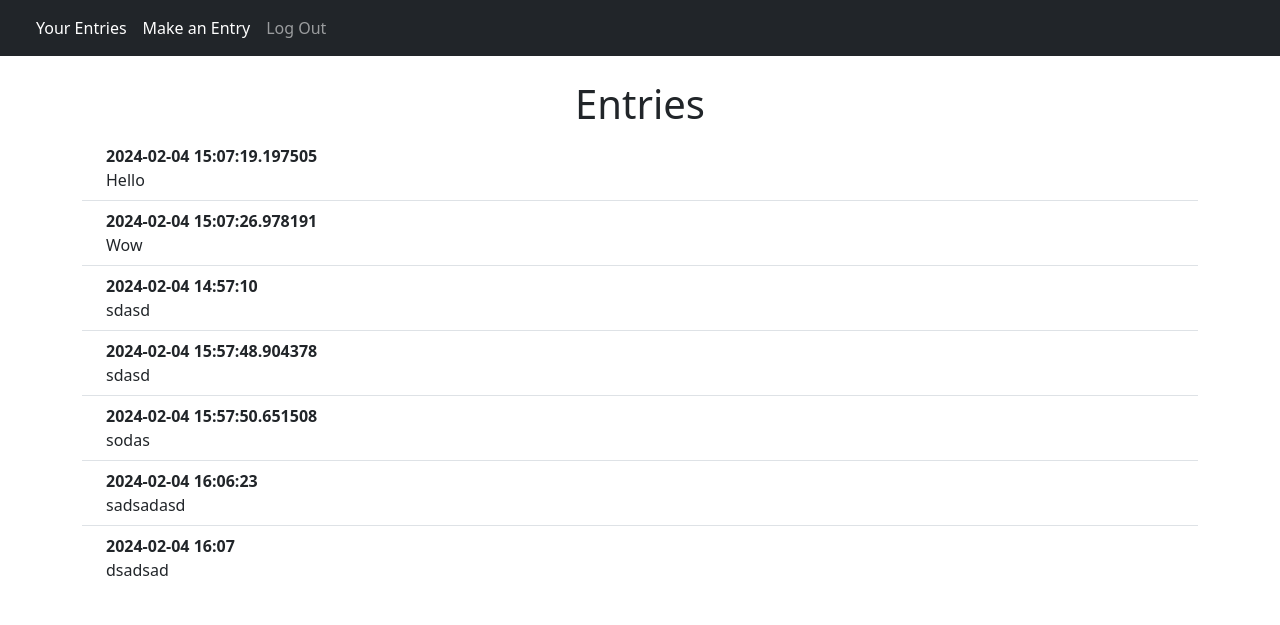
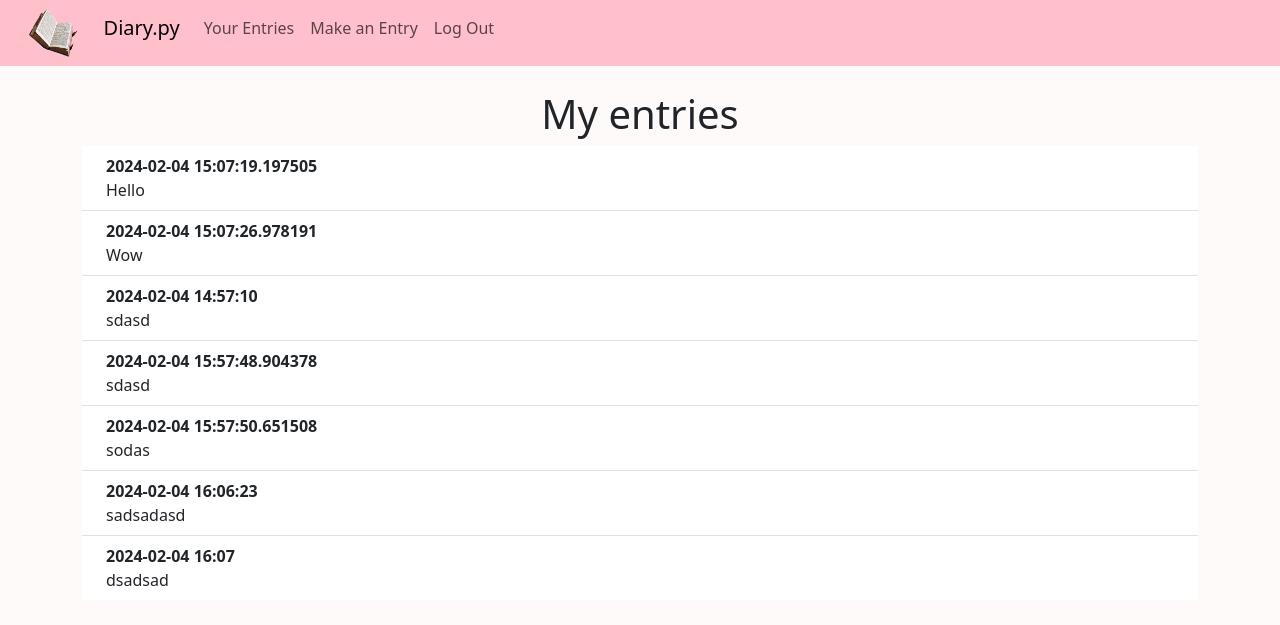
Before and after one commit to Aloe333/diary-webapp, a Flask app: page / in a window 1280 px wide. Shown: the top 625 px of the page. Run offline with Flask 3, Linux system fonts and the light colour scheme; a user stored in the database is signed in.

Commit message:
Changed visuals

```diff
--- a/diary-webapp/website/__init__.py
+++ b/diary-webapp/website/__init__.py
@@ -7,7 +7,7 @@ db = SQLAlchemy()
 DB_NAME = "database.db"
 
 def create_app():
-    app = Flask(__name__)
+    app = Flask(__name__, static_url_path='/static')
     app.config['SECRET_KEY'] = 'hjshjhdjah kjshkjdhjs'
     app.config['SQLALCHEMY_DATABASE_URI'] = f'sqlite:///{DB_NAME}'
     db.init_app(app)
--- /dev/null
+++ b/diary-webapp/website/static/custom.css
@@ -0,0 +1,15 @@
+body {
+    background-color: #FFFAFA !important;
+}
+
+#navbar {
+    background-color: pink !important;
+}
+
+#button {
+    background-color: pink !important;
+}
+
+#logo {
+    margin-right: 1.6rem;
+}
--- a/diary-webapp/website/templates/base.html
+++ b/diary-webapp/website/templates/base.html
@@ -5,9 +5,10 @@
         <meta name="viewport" content="width=device-width, initial-scale=1" />
         <title>{% block title %}Home{% endblock %}</title>
         <link href="https://cdn.jsdelivr.net/npm/bootstrap@5.3.2/dist/css/bootstrap.min.css" rel="stylesheet" integrity="sha384-T3c6CoIi6uLrA9TneNEoa7RxnatzjcDSCmG1MXxSR1GAsXEV/Dwwykc2MPK8M2HN" crossorigin="anonymous">
+        <link rel="stylesheet" type="text/css" href="{{ url_for('static', filename='custom.css') }}">
     </head>
     <body>
-        <nav class="navbar navbar-expand-lg navbar-dark bg-dark">
+        <nav class="navbar navbar-expand-lg navbar-light bg-dark" id="navbar">
           <div class="container-fluid">
             <a class="navbar-brand" href="#"></a>
             <button class="navbar-toggler" type="button" data-bs-toggle="collapse" data-bs-target="#navbarNav" aria-controls="navbarNav" aria-expanded="false" aria-label="Toggle navigation">
@@ -15,12 +16,14 @@
             </button>
             <div class="collapse navbar-collapse" id="navbarNav">
               <ul class="navbar-nav">
+                <img src="{{ url_for('static', filename='logo.png') }}"  id="logo" height="50x" width="50px">
+                <a class="navbar-brand" href="#">Diary.py</a>
                 {% if user.is_authenticated %}
                 <li class="nav-item">
-                  <a class="nav-link active" aria-current="page" href="/">Your Entries</a>
+                  <a class="nav-link" aria-current="page" href="/">Your Entries</a>
                 </li>
                 <li class="nav-item">
-                  <a class="nav-link active" aria-current="page" href="/post">Make an Entry</a>
+                  <a class="nav-link" aria-current="page" href="/post">Make an Entry</a>
                 </li>
                 <li class="nav-item">
                   <a class="nav-link" href="/logout">Log Out</a>
--- a/diary-webapp/website/templates/entrypost.html
+++ b/diary-webapp/website/templates/entrypost.html
@@ -6,7 +6,7 @@
     <textarea name="entry" id="entry" class="form-control"></textarea>
     <br />
     <div class="d-grid gap-2 mx-auto">
-        <button type="submit" class="btn btn-dark">Add your entry</button>
+        <button type="submit" class="btn btn-light" id="button">Add your entry</button>
     </div>
 </form>
 {% endblock %}
--- a/diary-webapp/website/templates/home.html
+++ b/diary-webapp/website/templates/home.html
@@ -1,7 +1,7 @@
 {% extends "base.html" %}
-{% block title %}Home{% endblock %}
+{% block title %}My entries{% endblock %}
 {% block content %}
-    <h1 align="center">Entries</h1>
+    <h1 align="center">My entries</h1>
     <ul class="list-group list-group-flush" id="entries">
         {% for entry in user.entries %}
         <li class="list-group-item">
--- a/diary-webapp/website/templates/login.html
+++ b/diary-webapp/website/templates/login.html
@@ -13,7 +13,7 @@
         </div>
         <br />
         <div class="d-grid gap-2 mx-auto">
-         <button type="submit" class="btn btn-dark">Login</button>
+         <button type="submit" class="btn btn-light" id="button">Login</button>
         </div>
     </form>
 {% endblock %}
--- a/diary-webapp/website/templates/signup.html
+++ b/diary-webapp/website/templates/signup.html
@@ -21,7 +21,7 @@
         </div>
         <br />
         <div class="d-grid gap-2 mx-auto">
-         <button type="submit" class="btn btn-dark">Sign Up</button>
+         <button type="submit" class="btn btn-light" id="button">Sign Up</button>
         </div>
     </form>
 {% endblock %}
```
Also changed, not shown: diary-webapp/instance/database.db, diary-webapp/website/static/logo.png (added), 2 other files.
